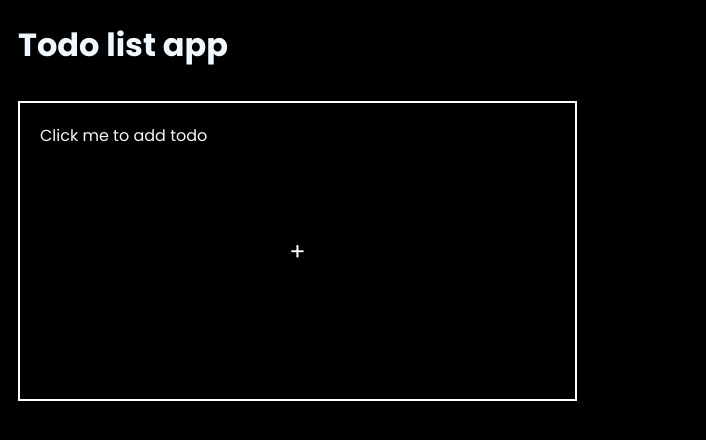
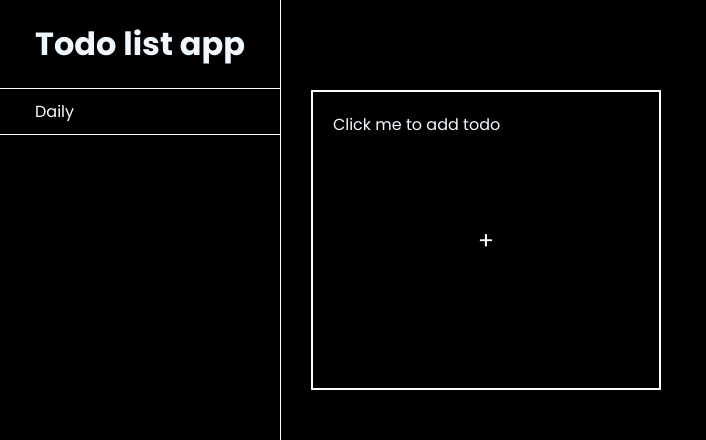
Before and after one commit to DrEpico/todo, a website built with webpack: page dist/index.html in a window 1280 px wide. Shown: the top 440 px of the page, without its empty margins (0-706 px from the left). Built offline with nearby package versions, Linux system fonts and the light colour scheme.

Commit message:
Added Sidebar and the default project element
Also added styling accordingly

```diff
--- /dev/null
+++ b/src/handleProject.js
@@ -0,0 +1,11 @@
+export function Project(title, todos){
+    this.title = title;
+    this.todos = todos
+}
+
+export const createProjects = () => {
+    let project = new Project(title, todos);
+    projects.push(project);
+}
+
+let projects = [];
--- a/src/handleTodo.js
+++ b/src/handleTodo.js
@@ -18,10 +18,7 @@ export function Todo(title, description, dueDate, priority, checklist){
 let project = [];
 
 //Function to create and add a todo to the object
-export function createTodo(box) {
-
-
-
+export function createTodo() {
     // let title = prompt("Enter title");
     let todo = new Todo();
     project.push(todo);
--- a/src/index.js
+++ b/src/index.js
@@ -3,6 +3,7 @@
 import { loadBlankProject } from './blank-load';
 import { loadInitialUI } from './ui';
 import { printProject } from './handleTodo';
+import { loadSidebar } from './ui'
 // import { createTodo } from './handleTask';
 
 //test
@@ -10,6 +11,7 @@ import { printProject } from './handleTodo';
 
 //Load a blank project on first land
 loadBlankProject();
+loadSidebar();
 loadInitialUI();
 
 
--- a/src/style.css
+++ b/src/style.css
@@ -4,10 +4,12 @@
 
 body{
     font-family: Poppins;
+    display: flex;
+    margin: 0px;
 }
 
 h1 {
-    margin-left: 10px;
+
 }
 
 .background {
@@ -17,6 +19,8 @@ h1 {
 .content {
     display: flex;
     flex-wrap: wrap;
+    margin-top: 80px;
+
 }
 
 .box {
@@ -89,6 +93,8 @@ input[type="date"]::-webkit-calendar-picker-indicator {
 
 #title {
     margin-top: 20px;
+    margin-left: 35px;
+    margin: 20px 35px 20px 35px;
 }
 
 .deleteBtn {
@@ -96,3 +102,35 @@ input[type="date"]::-webkit-calendar-picker-indicator {
     bottom: 25px;
     right: 35px;
 }
+
+#sidebar {
+    min-width: 250px;
+    border-color: white;
+    border-width: 1px;
+    border-style: solid;
+    background-color: rgba(0, 0, 0, 0);
+    border-top: rgba(0, 0, 0, 0);
+    border-left: rgba(0, 0, 0, 0);
+    border-bottom: rgba(0, 0, 0, 0);
+    padding: 0px 0px 35px 0px;
+    margin-right: 20px;
+    height: 100vh;
+}
+
+.project {
+    display: block;
+    margin-bottom: 10px;
+    color: #333;
+    font-size: 16px;
+    color: white;
+    border-width: 1px;
+    border-style: solid;
+    border-color: white;
+    padding: 10px 0px 10px 35px;
+    border-right: rgba(0, 0, 0, 0);
+    border-left: rgba(0, 0, 0, 0);
+}
+
+.project:hover {
+    background-color: rgb(68, 68, 68);
+}
--- a/src/ui.js
+++ b/src/ui.js
@@ -1,7 +1,9 @@
-
 import { createTodo } from './handleTodo';
 import { Todo } from './handleTodo';
 import { deleteTodoBox } from './handleTodo';
+
+export const body = document.querySelector('body');
+const content = document.querySelector('.content');
 
 function createBox() {
     const box = document.createElement('div');
@@ -61,27 +63,25 @@ function updateBox(box, todo){
 }
 
 function addTodoBox() {
-    const content = document.querySelector('.content');
     const { box, plusSign } = createBox();
 
     box.classList.add('clickable'); // Add clickable class to initial box
 
     plusSign.addEventListener('click', function() {
 
-        initTodoBox(box, createTodo(box)); // Initialise clicked box as todo list
+        initTodoBox(box, createTodo()); // Initialise clicked box as todo list
     });
 
     content.appendChild(box);
 }
 
 export const loadInitialUI = () => {
-    const content = document.querySelector('.content');
     const { box, plusSign } = createBox();
 
     box.classList.add('clickable'); // Add clickable class to initial box
 
     plusSign.addEventListener('click', function() {
-        initTodoBox(box, createTodo(box)); // Initialise clicked box as todo list
+        initTodoBox(box, createTodo()); // Initialise clicked box as todo list
     });
 
     content.appendChild(box);
@@ -204,3 +204,17 @@ function generateForm(box) {
     // Append the form to the box
     box.appendChild(form);
 }
+
+export function loadSidebar(){
+    let sidebar = document.createElement('div');
+    sidebar.setAttribute('id', 'sidebar');
+    body.insertBefore(sidebar, content);
+    let title = document.createElement('h1');
+    title.setAttribute('id', 'title');
+    sidebar.appendChild(title);
+    title.textContent = "Todo list app";
+    let daily = document.createElement('span');
+    daily.setAttribute('class', 'project');
+    daily.textContent = "Daily";
+    sidebar.appendChild(daily);
+}
```
Also changed, not shown: dist/index.html, dist/main.js.
